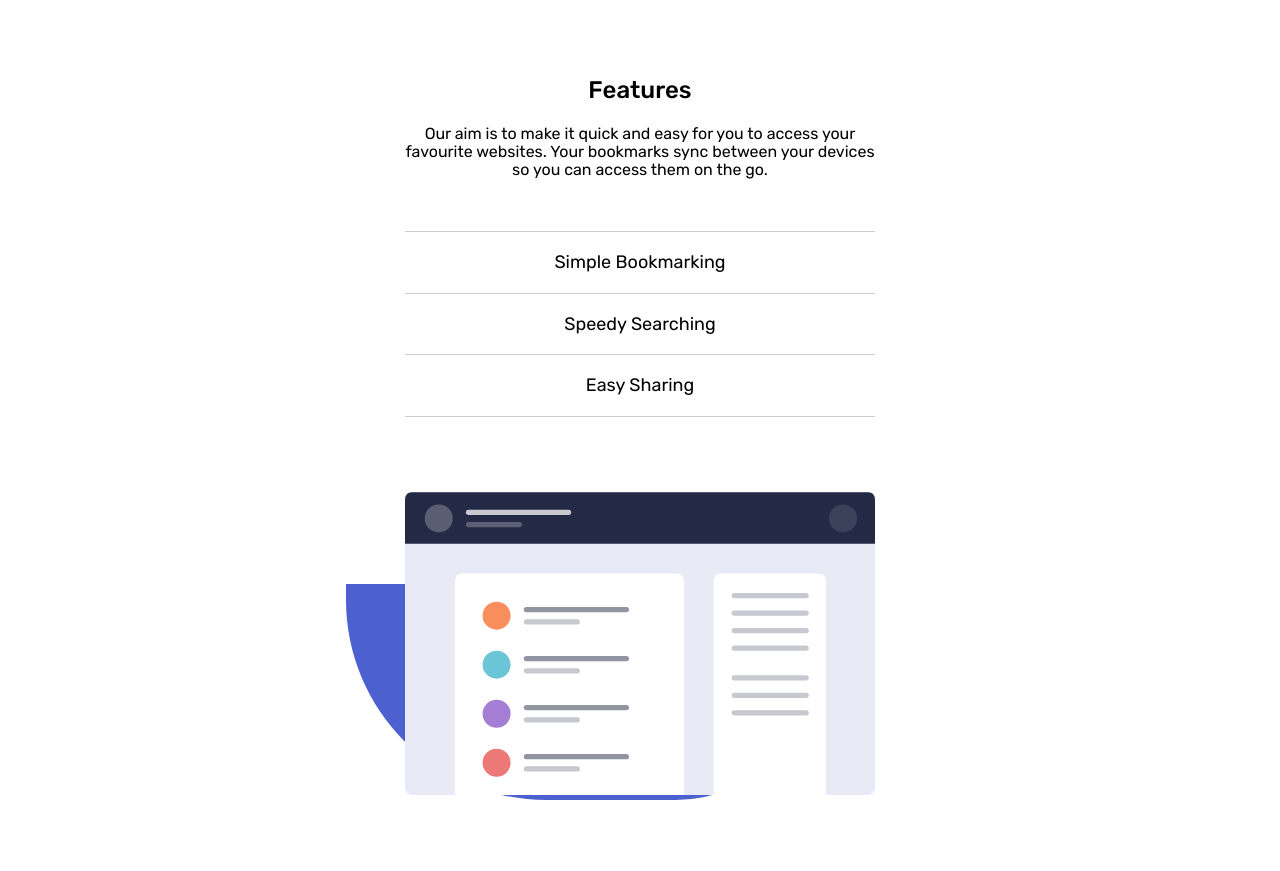
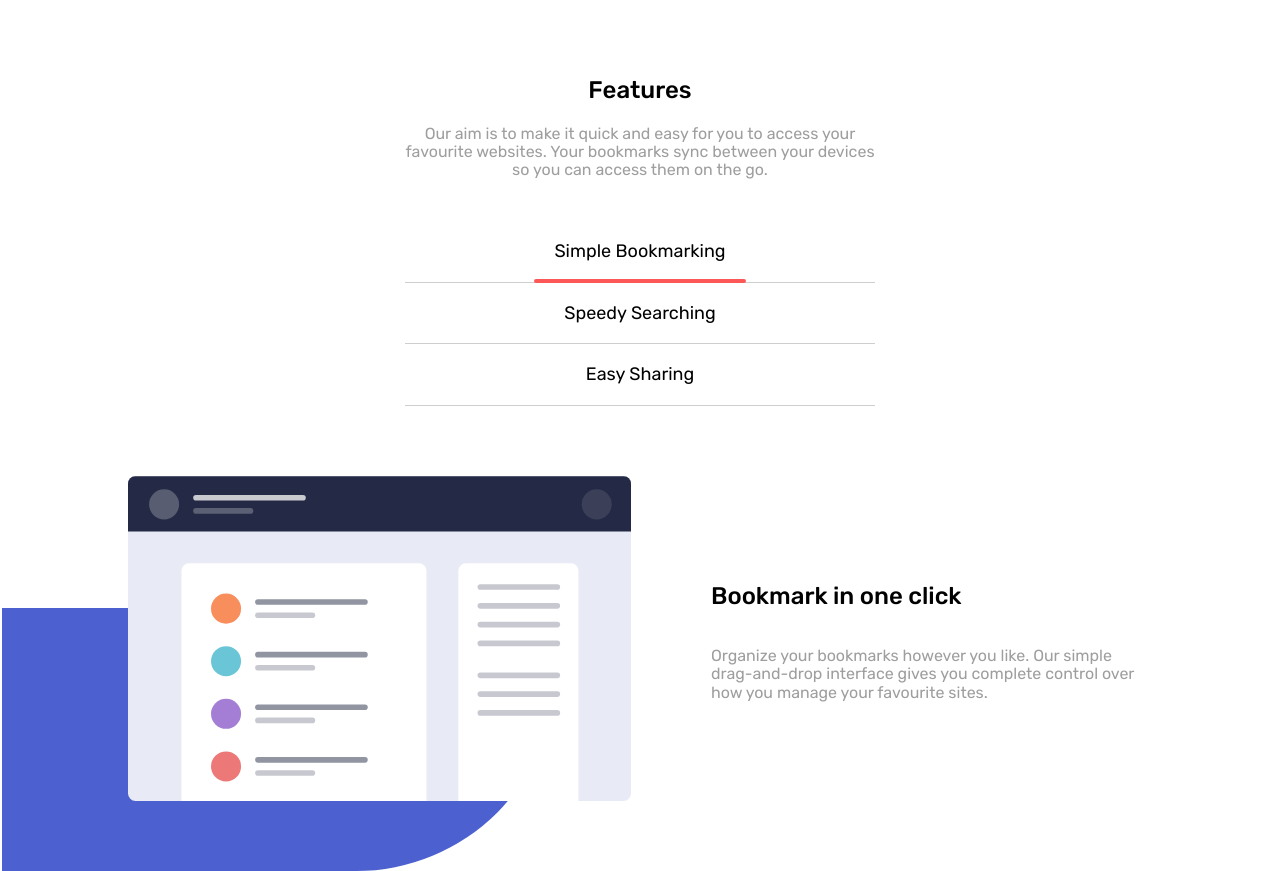
Before and after one commit to Viruzzz0/react-landing-11, a React (Vite) app: page / in a window 1280 px wide. Shown: the part 560-1431 px from the top of the page. Before the commit the page ends 1360 px from the top, so only its background shows below. Built offline with nearby package versions, Linux system fonts and the light colour scheme.

Commit message:
add viewTabs

```diff
--- a/src/components/Features/Features.jsx
+++ b/src/components/Features/Features.jsx
@@ -1,7 +1,18 @@
 import css from './Features.module.css'
-import illustrationFeatures from '../../../images/illustration-features-tab-1.svg'
+import illustrationFeatures1 from '../../../images/illustration-features-tab-1.svg'
+import illustrationFeatures2 from '../../../images/illustration-features-tab-2.svg'
+import illustrationFeatures3 from '../../../images/illustration-features-tab-3.svg'
+import { useState } from 'react'
+
+const tabs = {
+  SIMPLE_BOOKMARKIN: 'SIMPLE_BOOKMARKIN',
+  SPEEDY_SEARCHING: 'SPEEDY_SEARCHING',
+  EASY_SHARING: 'EASY_SHARING'
+}
 
 function Features () {
+  const [selectTab, setSelectTab] = useState(tabs.SIMPLE_BOOKMARKIN)
+
   return (
     <section className={css.section}>
       <div className={css.conteinerText}>
@@ -11,24 +22,64 @@ function Features () {
           so you can access them on the go.
         </p>
       </div>
-      <div className={css.conteinerViewTab}>
+      <div className={css.listSelect}>
         <ul>
-          <span className={css.line} />
-          <li>Simple Bookmarking</li>
-          <span className={css.line} />
-          <li>Speedy Searching</li>
-          <span className={css.line} />
-          <li>Easy Sharing</li>
-          <span className={css.line} />
+          <li onClick={() => setSelectTab(tabs.SIMPLE_BOOKMARKIN)}>Simple Bookmarking</li>
+          <span className={css.line}>
+            <span className={selectTab === tabs.SIMPLE_BOOKMARKIN ? css.selectedlLine : ''} />
+          </span>
+          <li onClick={() => setSelectTab(tabs.SPEEDY_SEARCHING)}>Speedy Searching</li>
+          <span className={css.line}>
+            <span className={selectTab === tabs.SPEEDY_SEARCHING ? css.selectedlLine : ''} />
+          </span>
+          <li onClick={() => setSelectTab(tabs.EASY_SHARING)}>Easy Sharing</li>
+          <span className={css.line}>
+            <span className={selectTab === tabs.EASY_SHARING ? css.selectedlLine : ''} />
+          </span>
         </ul>
-        <div className={css.conteinerIllustration}>
-          <img src={illustrationFeatures} alt='' />
-          <div className={css.backgroundCard} />
-
-        </div>
       </div>
+      <Tabs selectTab={selectTab} />
     </section>
   )
 }
 
+function Tabs ({ selectTab }) {
+  const tabContent = {
+    [tabs.SIMPLE_BOOKMARKIN]: {
+      imgSrc: illustrationFeatures1,
+      heading: 'Bookmark in one click',
+      description: 'Organize your bookmarks however you like. Our simple drag-and-drop interface gives you complete control over how you manage your favourite sites.'
+    },
+    [tabs.SPEEDY_SEARCHING]: {
+      imgSrc: illustrationFeatures2,
+      heading: 'Intelligent search',
+      description: 'Our powerful search feature will help you find saved sites in no time at all. No need to trawl through all of your bookmarks.'
+    },
+    [tabs.EASY_SHARING]: {
+      imgSrc: illustrationFeatures3,
+      heading: 'Share your bookmarks',
+      description: 'Easily share your bookmarks and collections with others. Create a shareable link that you can send at the click of a button.'
+    }
+  }
+
+  const selectedTab = tabContent[selectTab]
+
+  return (
+    <div className={css.conteinerViewTab}>
+      <div className={css.conteinerIllustration}>
+        {selectedTab && <img src={selectedTab.imgSrc} alt='' />}
+        <div className={css.backgroundCard} />
+      </div>
+      <div className={css.conteinerTextTab}>
+        {selectedTab && (
+          <>
+            <h2>{selectedTab.heading}</h2>
+            <p>{selectedTab.description}</p>
+          </>
+        )}
+      </div>
+    </div>
+  )
+}
+
 export default Features
--- a/src/components/Features/Features.module.css
+++ b/src/components/Features/Features.module.css
@@ -11,42 +11,97 @@
   text-align: center;
 
   @media (min-width: 768px) {
+    width: 470px;
+  }
+}
+
+.conteinerText p {
+  color: var(--textPage);
+}
 
 
+.conteinerTextTab {
+  font-size: 16px;
+  width: 100%;
+  text-align: center;
+
+  @media (min-width: 768px) {
     width: 470px;
+    text-align: start;
+    display: flex;
+    flex-direction: column;
+    justify-content: center;
+    padding-left: 30px;
+  }
+}
 
-  }
+.conteinerTextTab p {
+  color: var(--textPage);
 }
 
 /* ----------------------- */
 
-.conteinerViewTab {
+.listSelect {
   width: 100%;
   text-align: center;
   display: flex;
   flex-direction: column;
   gap: 75px;
+  margin-bottom: 35px;
 
   @media (min-width: 768px) {
     width: 470px;
   }
 }
 
-.conteinerViewTab ul {
+.listSelect ul {
   list-style-type: none;
   display: flex;
   flex-direction: column;
-  gap: 20px;
+  gap: 10px;
   padding: 0;
   margin: 0;
 }
 
-.conteinerViewTab .line {
+.listSelect ul li {
+  padding: 10px 30px;
+  cursor: pointer;
+}
+
+.listSelect ul li:hover {
+  color: #fc5858;
+  ;
+}
+
+.listSelect .line {
   background-color: rgba(0, 0, 0, 0.192);
   width: 100%;
   height: 1px;
+  display: flex;
+  justify-content: center;
+  align-items: end;
 }
 
+.line .selectedlLine {
+  background-color: #fc5858;
+  width: 45%;
+  height: 4px;
+  border-radius: 4px;
+  z-index: 2;
+}
+
+
+/* -------------------------------- */
+
+.conteinerViewTab {
+  display: flex;
+  flex-direction: column;
+  gap: 50px;
+
+  @media (min-width: 768px) {
+    flex-direction: row;
+  }
+}
 
 .conteinerViewTab .conteinerIllustration {
   position: relative;
@@ -69,12 +124,12 @@
 
   @media (min-width: 768px) {
     position: absolute;
-    width: 100%;
-    height: 70%;
+    width: 110%;
+    height: 80%;
     background-color: #4c60cf;
-    border-bottom-left-radius: 200px;
-    top: 30%;
-    right: -25%;
+    border-bottom-right-radius: 200px;
+    top: 40%;
+    left: -25%;
     z-index: -1;
   }
 }
--- a/src/components/InitialPage/InitialPage.module.css
+++ b/src/components/InitialPage/InitialPage.module.css
@@ -86,7 +86,7 @@
 }
 
 .conteinerHome p {
-  color: #9e9e9e;
+  color: var(--textPage);
   font-size: 16px;
 }
 
--- a/src/index.css
+++ b/src/index.css
@@ -14,4 +14,7 @@
   -moz-osx-font-smoothing: grayscale;
   -webkit-text-size-adjust: 100%;
   overflow-x: hidden;
+
+
+  --textPage: #9e9e9e;
 }
```
